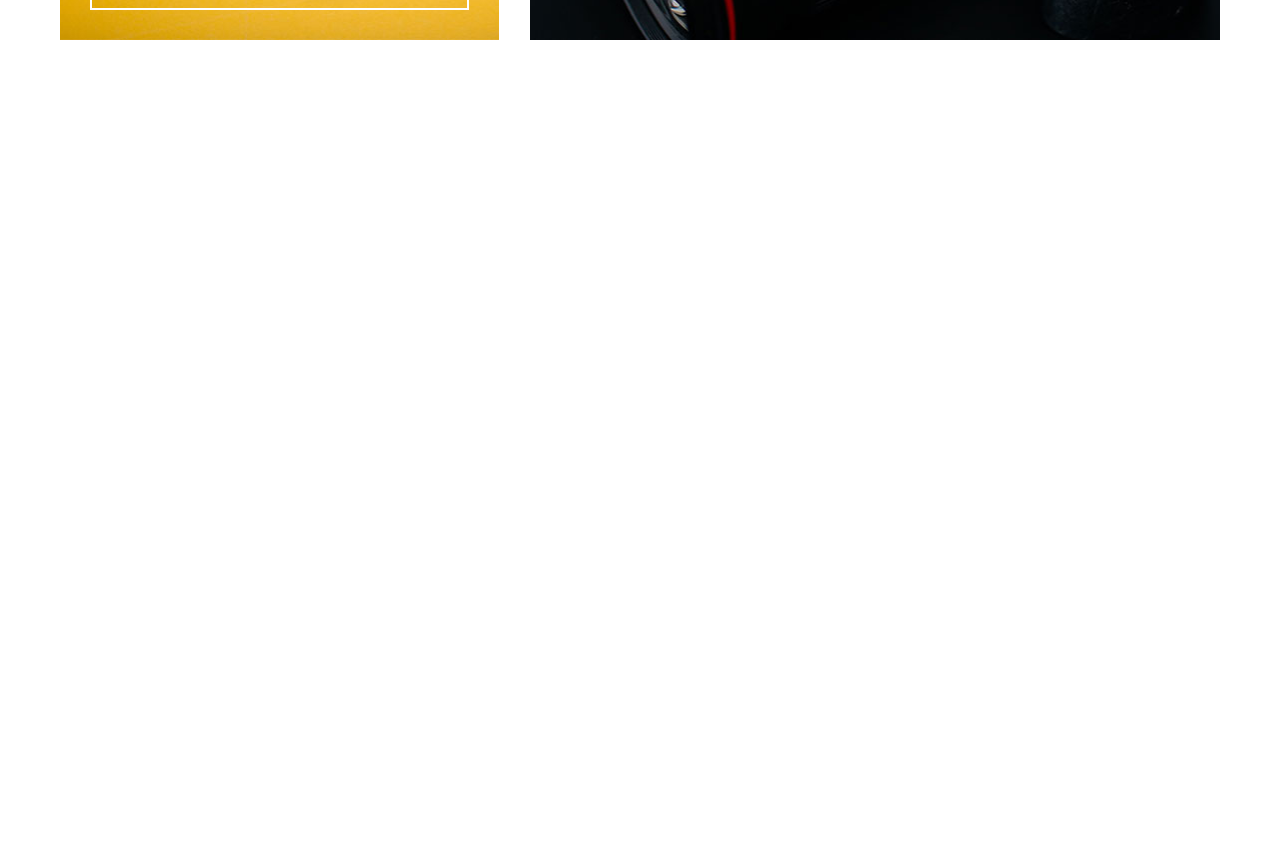
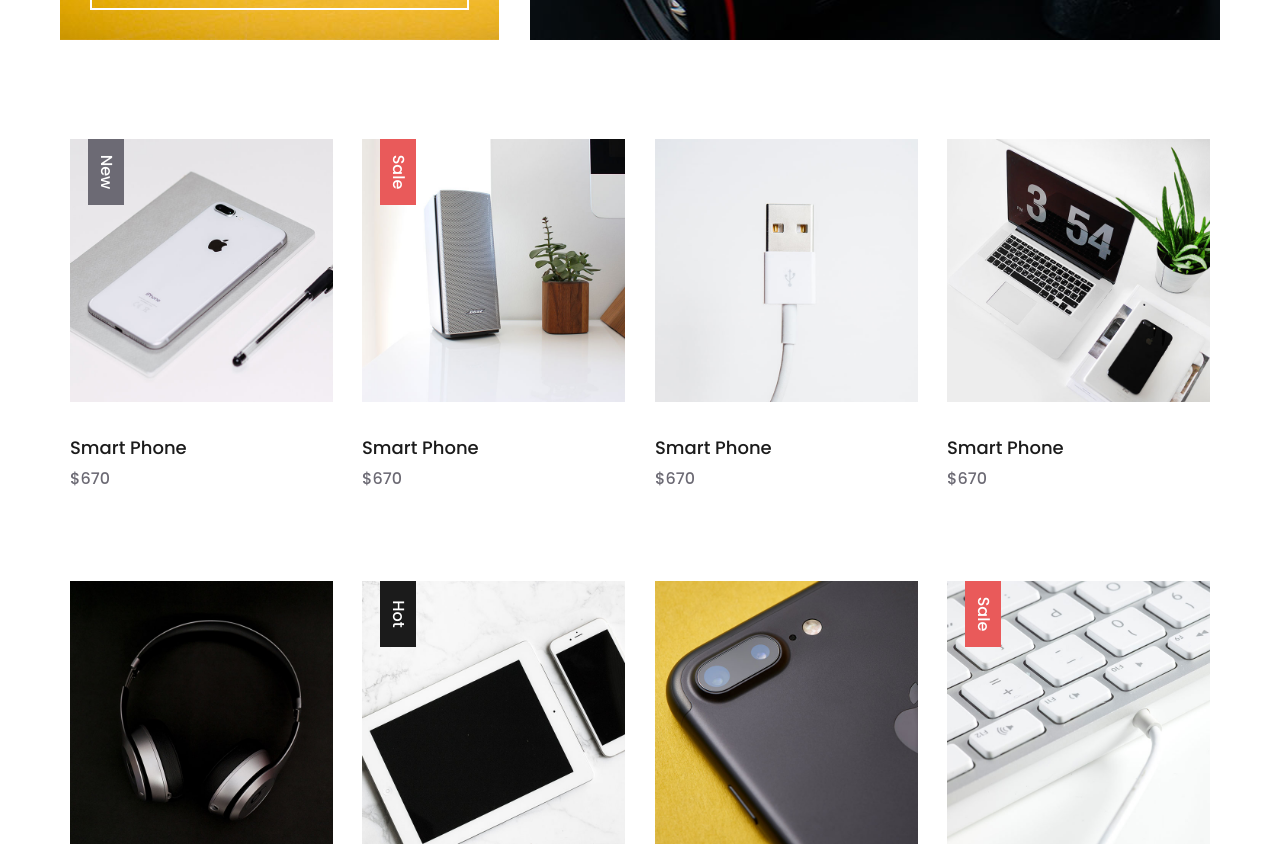
Before and after one commit to VicThorX/commerce-webapp, a React (Create React App) app: page / in a window 1280 px wide. Shown: the part 1400-2246 px from the top of the page. Before the commit the page ends 1440 px from the top, so only its background shows below. Built offline with nearby package versions, Linux system fonts and the light colour scheme; some icons are missing.

Commit message:
add products and product

```diff
--- /dev/null
+++ b/src/Products/Product.js
@@ -0,0 +1,30 @@
+import React from 'react';
+
+function Product(props) {
+  return (
+    <div className="product">
+        <div className="product_image"><img src={props.image} alt="" /></div>
+        { ProductExtra(props.productExtra) }
+        <div className="product_content">
+            <div className="product_title"><a href="product.html">{props.name}</a></div>
+            <div className="product_price">{props.price}</div>
+        </div>
+    </div>
+  );
+}
+
+const ProductExtra = (extra) => {
+    switch (extra)
+    {
+        case "new":
+            return <div className="product_extra product_new"><a href="categories.html">New</a></div>;
+        case "sale":
+            return <div className="product_extra product_sale"><a href="categories.html">Sale</a></div>;
+        case "hot":
+            return <div className="product_extra product_hot"><a href="categories.html">Hot</a></div>;
+        default:
+            return "";
+    }
+}
+
+export default Product;
--- /dev/null
+++ b/src/Products/Products.js
@@ -0,0 +1,38 @@
+import React from 'react';
+import Product from './Product';
+
+function Products() {
+  return (
+	<div className="products">
+		<div className="container">
+			<div className="row">
+				<div className="col">
+
+					<div className="product_grid">
+
+                    <Product image="../asserts/images/product_1.jpg" productExtra="new" name="Smart Phone" price="$670" />
+
+                    <Product image="../asserts/images/product_2.jpg" productExtra="sale" name="Smart Phone" price="$670" />
+
+                    <Product image="../asserts/images/product_3.jpg" productExtra="" name="Smart Phone" price="$670" />
+
+                    <Product image="../asserts/images/product_4.jpg" productExtra="" name="Smart Phone" price="$670" />
+
+                    <Product image="../asserts/images/product_5.jpg" productExtra="" name="Smart Phone" price="$670" />
+
+                    <Product image="../asserts/images/product_6.jpg" productExtra="hot" name="Smart Phone" price="$670" />
+
+                    <Product image="../asserts/images/product_7.jpg" productExtra="" name="Smart Phone" price="$670" />
+
+                    <Product image="../asserts/images/product_8.jpg" productExtra="sale" name="Smart Phone" price="$670" />
+
+					</div>
+
+				</div>
+			</div>
+		</div>
+	</div>
+  );
+}
+
+export default Products;
--- a/src/index.js
+++ b/src/index.js
@@ -1,11 +1,11 @@
 import React from 'react';
 import ReactDOM from 'react-dom';
 import './index.css';
-import App from './App';
 import Header from './Header/Header';
 import Menu from './Menu/Menu';
 import Home from './Home/Home';
 import Ads from './Advertisements/Ads';
+import Products from './Products/Products';
 import * as serviceWorker from './serviceWorker';
 
 ReactDOM.render(
@@ -14,6 +14,7 @@ ReactDOM.render(
     <Menu />
     <Home />
     <Ads />
+    <Products />
   </React.StrictMode>,
   document.getElementById('root')
 );
```
